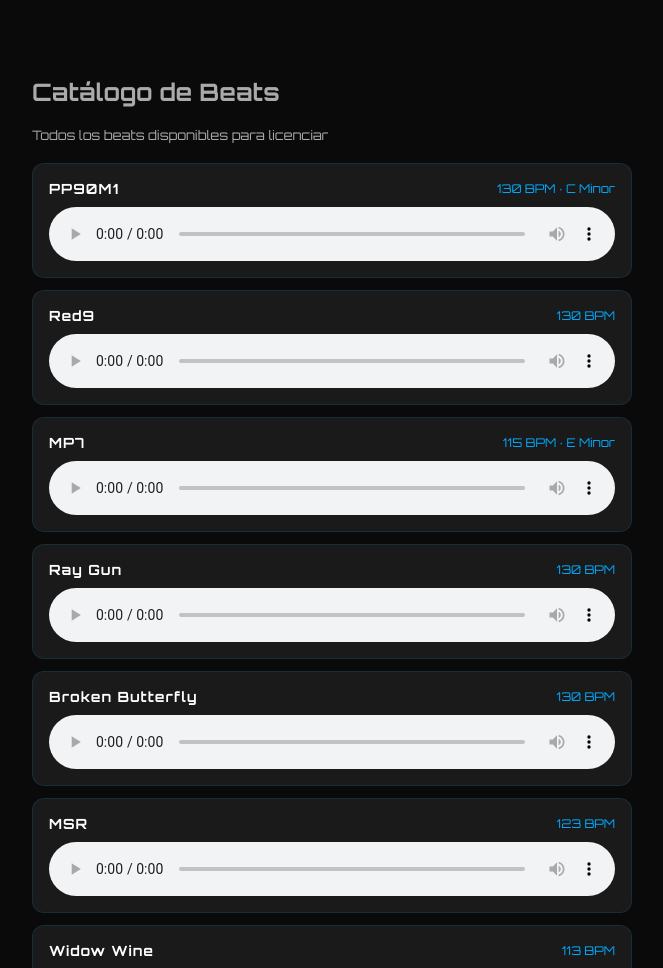
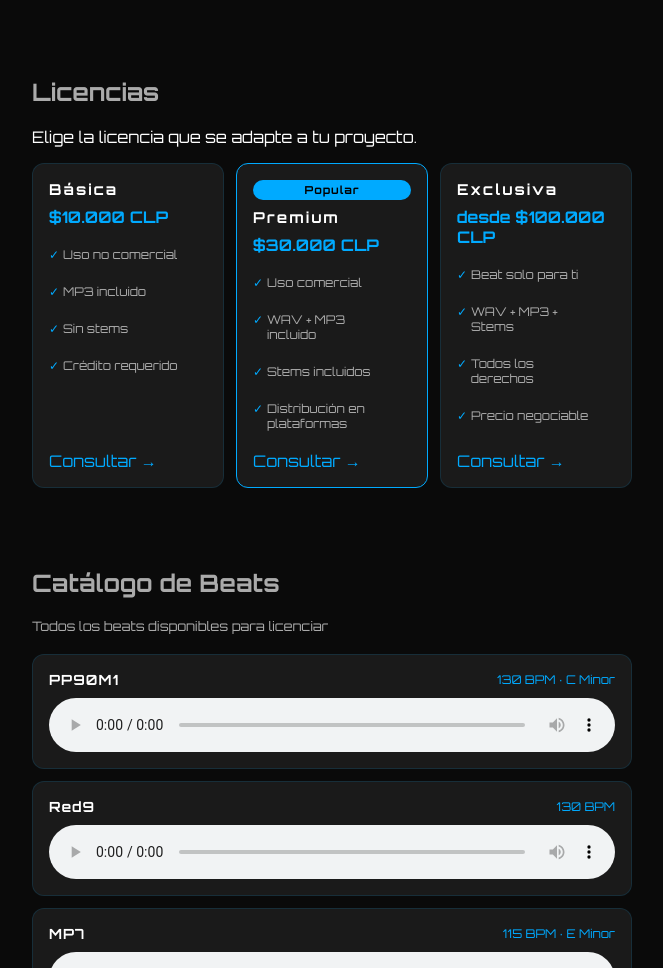
Before and after one commit to vixowownmr-wq/vixowow-portfolio, a plain HTML site: page index.html in a window 1280 px wide. Shown: the part 1503-2471 px from the top of the page, without its empty margins (308-971 px from the left). Drawn offline with Linux system fonts and the light colour scheme.

Commit message:
seccion licencias y precios

```diff
--- a/index.html
+++ b/index.html
@@ -12,6 +12,7 @@
 <nav>
   <a href="#inicio">Inicio</a>
   <a href="#beats">Beats</a>
+  <a href="#licencias">Licencias</a>
   <a href="#catalogo">Catálogo</a>
   <a href="#trabajos">Trabajos</a>
   <a href="#servicios">Servicios</a>
@@ -43,6 +44,51 @@
   <iframe width="100%" height="166" scrolling="no" frameborder="no" allow="autoplay" src="https://w.soundcloud.com/player/?url=https%3A//api.soundcloud.com/tracks/soundcloud%253Atracks%253A2132132292&color=%2300aaff&auto_play=false&hide_related=false&show_comments=true&show_user=true&show_reposts=false&show_teaser=true"></iframe>
 </div>
 
+</section>
+<section id="licencias">
+  <h2>Licencias</h2>
+  <p class="servicios-desc">Elige la licencia que se adapte a tu proyecto.</p>
+
+  <div class="licencia-cards">
+
+    <div class="licencia-card">
+      <span class="licencia-nombre">Básica</span>
+      <span class="licencia-precio">$10.000 CLP</span>
+      <ul class="licencia-lista">
+        <li>Uso no comercial</li>
+        <li>MP3 incluido</li>
+        <li>Sin stems</li>
+        <li>Crédito requerido</li>
+      </ul>
+      <a href="#contacto" class="servicio-btn">Consultar →</a>
+    </div>
+
+    <div class="licencia-card licencia-destacada">
+      <span class="licencia-tag">Popular</span>
+      <span class="licencia-nombre">Premium</span>
+      <span class="licencia-precio">$30.000 CLP</span>
+      <ul class="licencia-lista">
+        <li>Uso comercial</li>
+        <li>WAV + MP3 incluido</li>
+        <li>Stems incluidos</li>
+        <li>Distribución en plataformas</li>
+      </ul>
+      <a href="#contacto" class="servicio-btn">Consultar →</a>
+    </div>
+
+    <div class="licencia-card">
+      <span class="licencia-nombre">Exclusiva</span>
+      <span class="licencia-precio">desde $100.000 CLP</span>
+      <ul class="licencia-lista">
+        <li>Beat solo para ti</li>
+        <li>WAV + MP3 + Stems</li>
+        <li>Todos los derechos</li>
+        <li>Precio negociable</li>
+      </ul>
+      <a href="#contacto" class="servicio-btn">Consultar →</a>
+    </div>
+
+  </div>
 </section>
 
 <section id="catalogo">
--- a/style.css
+++ b/style.css
@@ -397,3 +397,92 @@ audio {
   font-size: 12px;
   color: #555555;
 }
+#licencias {
+  width: 100%;
+  max-width: 600px;
+  margin-bottom: 60px;
+}
+
+.licencia-cards {
+  display: flex;
+  gap: 12px;
+  margin-top: 16px;
+}
+
+.licencia-card {
+  flex: 1;
+  background-color: #1a1a1a;
+  border: 1px solid #00aaff22;
+  border-radius: 12px;
+  padding: 16px;
+  display: flex;
+  flex-direction: column;
+  gap: 8px;
+  transition: border-color 0.2s;
+}
+
+.licencia-card:hover {
+  border-color: #00aaff;
+}
+
+.licencia-destacada {
+  border-color: #00aaff;
+  position: relative;
+}
+
+.licencia-tag {
+  font-size: 11px;
+  background-color: #00aaff;
+  color: #000000;
+  padding: 3px 10px;
+  border-radius: 99px;
+  text-align: center;
+  font-weight: 700;
+  letter-spacing: 1px;
+}
+
+.licencia-nombre {
+  font-size: 15px;
+  font-weight: 700;
+  color: #ffffff;
+  letter-spacing: 2px;
+}
+
+.licencia-precio {
+  font-size: 16px;
+  color: #00aaff;
+  font-weight: 700;
+}
+
+.licencia-lista {
+  flex: 1;
+  list-style: none;
+  padding: 0;
+  display: flex;
+  flex-direction: column;
+  gap: 6px;
+  margin: 4px 0;
+}
+
+.licencia-lista li {
+  font-size: 12px;
+  color: #aaaaaa;
+  padding-left: 14px;
+  position: relative;
+  background: none;
+  border: none;
+  border-radius: 0;
+}
+
+.licencia-lista li::before {
+  content: '✓';
+  position: absolute;
+  left: 0;
+  color: #00aaff;
+}
+
+@media (max-width: 600px) {
+  .licencia-cards {
+    flex-direction: column;
+  }
+}
```
